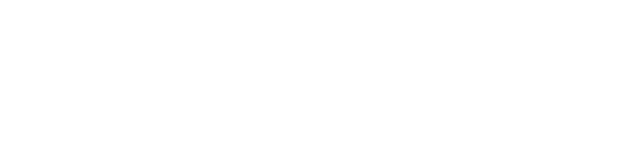
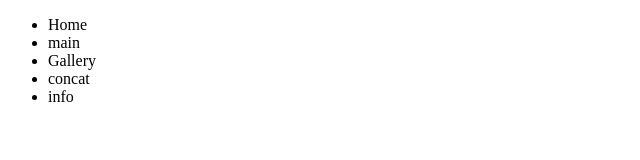
Before and after one commit to Mostafa-Aljazar/GSG-TT9-git-test, a plain HTML site: page index.html in a window 1280 px wide. Shown: the whole page, without its empty margins (0-640 px from the left). Drawn offline with Linux system fonts and the light colour scheme.

Commit message:
all project files

```diff
--- a/index.html
+++ b/index.html
@@ -6,6 +6,16 @@
     <title>Document</title>
 </head>
 <body>
-    <div></div>
+
+    <nav>
+        <ul>
+            <li>Home</li>
+            <li>main</li>
+            <li>Gallery</li>
+            <li>concat</li>
+            <li>info</li>
+        </ul>
+    </nav>
+
 </body>
 </html>
```
Also changed, not shown: js/main.js (added), style.css (added).
